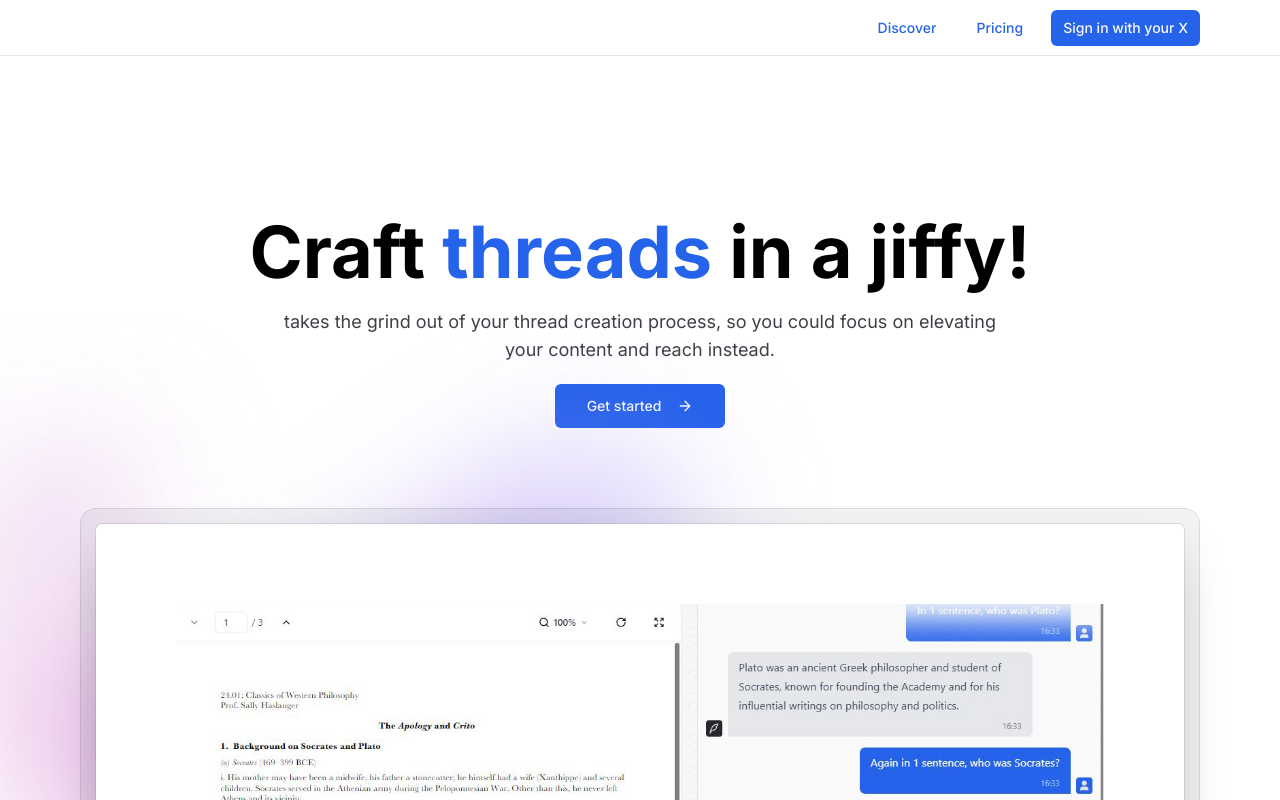
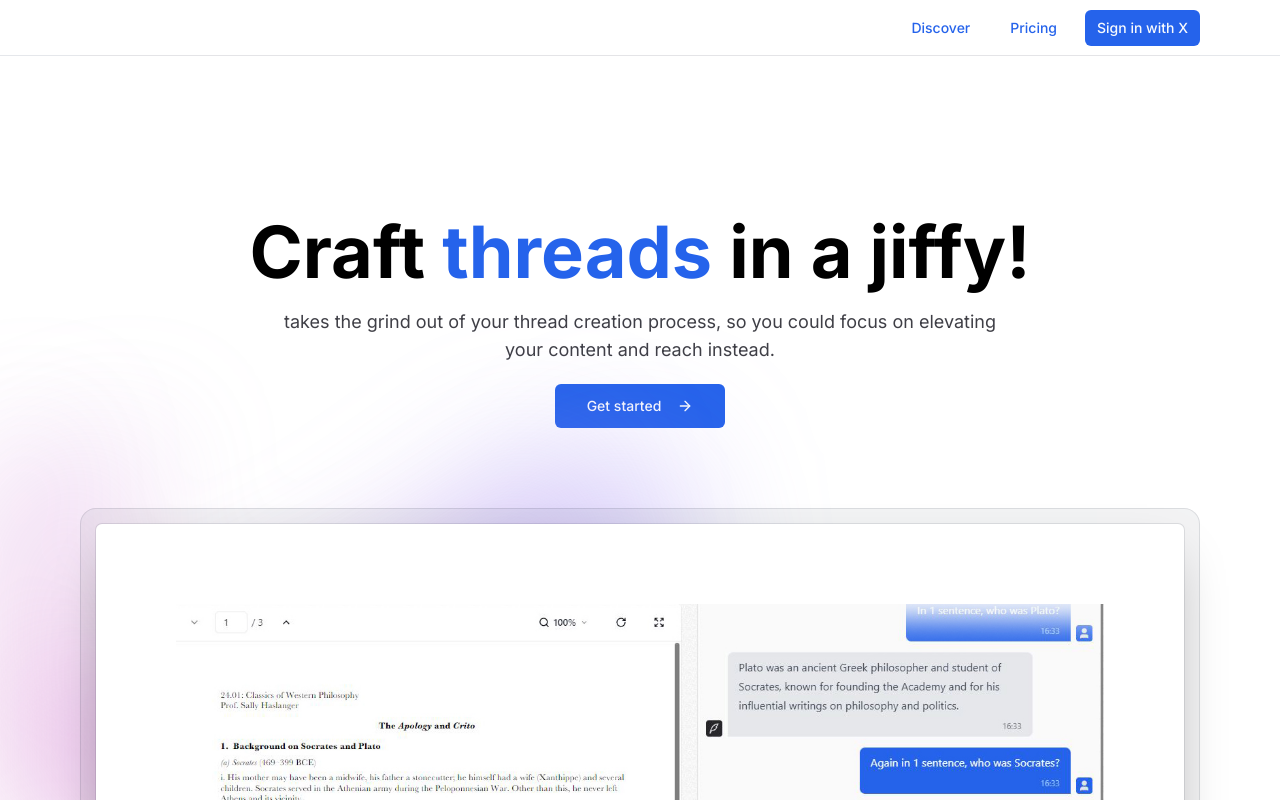
Before and after one commit to schandillia/project-pico, a Next.js app: page / in a window 1280 px wide. Shown: the top 800 px of the page. Built offline with nearby package versions, Linux system fonts and the light colour scheme.

Commit message:
CHORE: Last commit before auth

```diff
--- a/package.json
+++ b/package.json
@@ -15,6 +15,7 @@
     "clsx": "^2.1.1",
     "lucide-react": "^0.468.0",
     "next": "15.1.0",
+    "next-auth": "^4.24.11",
     "react": "^19.0.0",
     "react-dom": "^19.0.0",
     "shadcn-ui": "^0.9.4",
--- a/src/components/commons/Navbar.tsx
+++ b/src/components/commons/Navbar.tsx
@@ -39,7 +39,7 @@ const Navbar = () => {
 									size: "sm",
 								})}
 							>
-								Sign in with your X
+								Sign in with X
 							</Link>
 						</>
 					</div>
```
Also changed, not shown: 1 other file (tests, documents, lock files or other folders).
